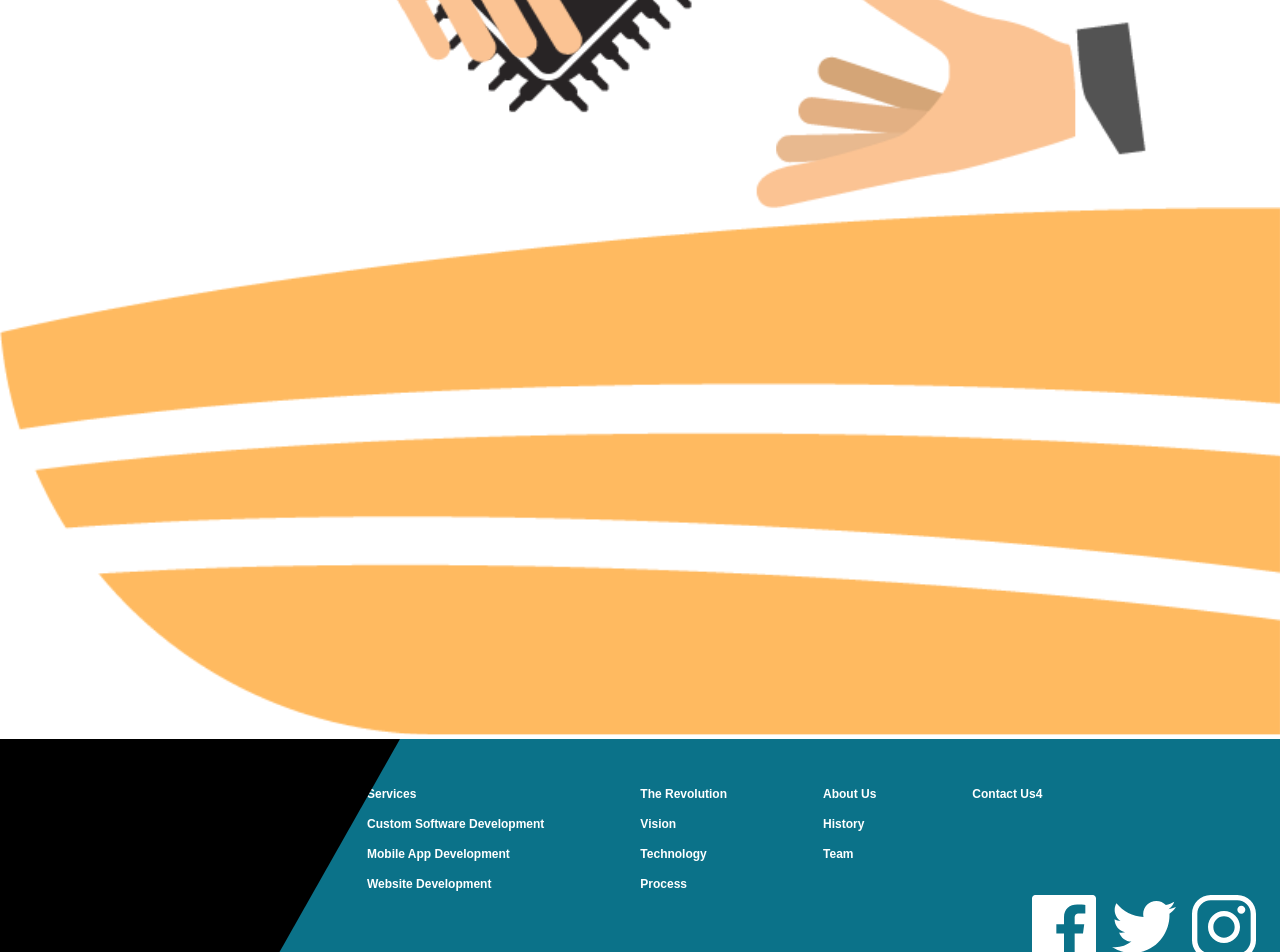
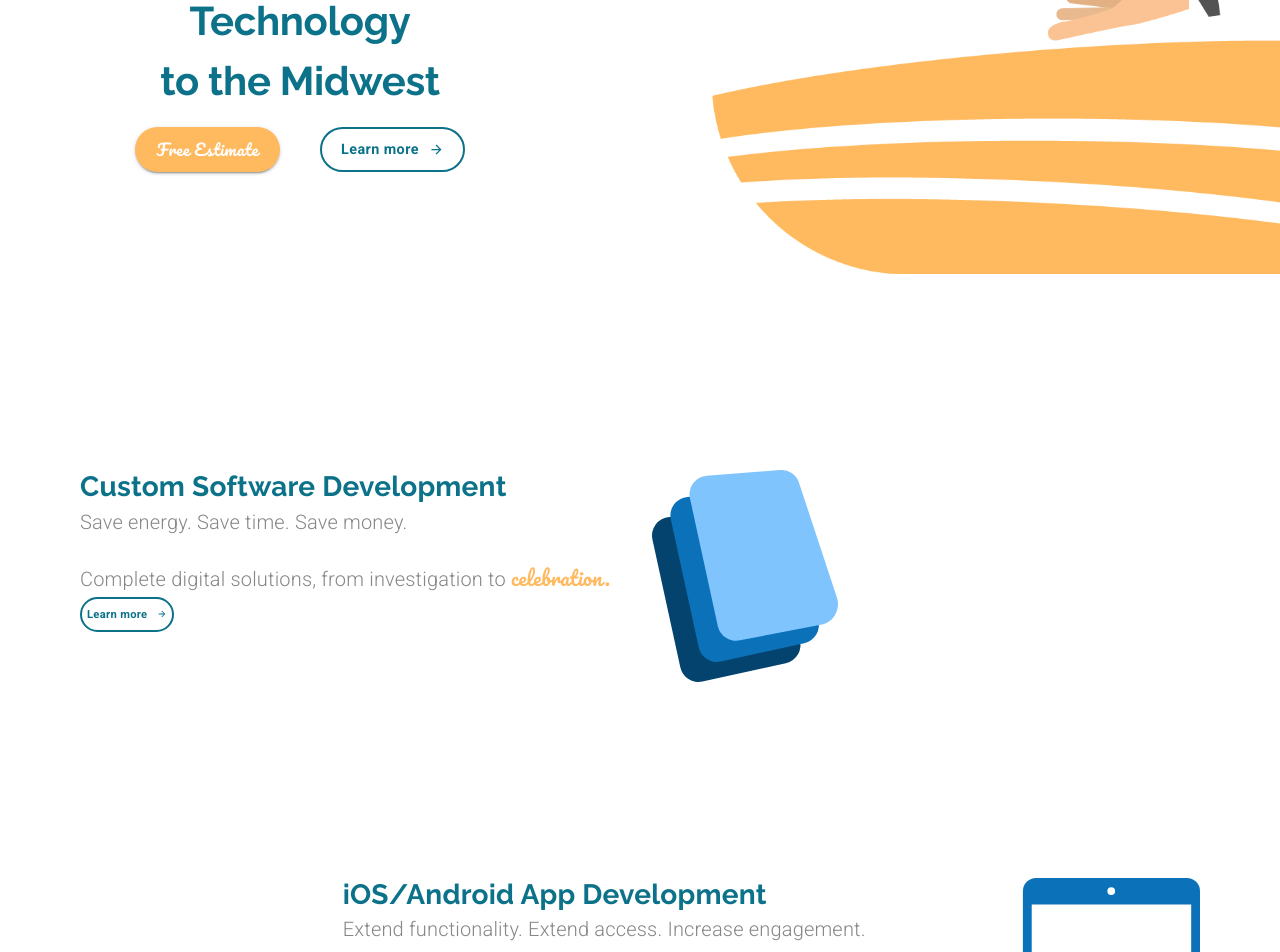
Before and after one commit to Full-Stack-Development-Training/material-ui-app, a React (Create React App) app: page / in a window 1280 px wide. Shown: the part 320-1272 px from the top of the page. Built offline with nearby package versions, Linux system fonts and the light colour scheme.

Commit message:
Update langing page

```diff
--- a/src/components/LandingPage.js
+++ b/src/components/LandingPage.js
@@ -1,16 +1,94 @@
 import React from 'react';
 import Lottie from 'react-lottie';
-import { makeStyles } from '@material-ui/styles';
-
+import { makeStyles, useTheme } from '@material-ui/styles';
+import { Grid, Button, Typography } from '@material-ui/core';
+import { useMediaQuery } from '@material-ui/core';
+import ButtonArrow from '../components/ui/ButtonArrow'
 import animationData from '../animations/landinganimation/data'
+import customSoftwareIcon from '..//assets/Custom Software Icon.svg'
+import mobileAppsIcon from '../assets/mobileIcon.svg'
 
 const useStyles = makeStyles(theme => ({
+  animation: {
+    maxWidth: '50em',
+    minWidth: '21em',
+    marginTop: '2em',
+    marginLeft: '10%',
+    [theme.breakpoints.down("sm")]: {
+      maxWidth: '30em'
+    }
+  },
+  estimateButton: {
+    ...theme.typography.estimate,
+    backgroundColor: theme.palette.common.arcOrange,
+    borderRadius: 50,
+    height: 45,
+    width: 145,
+    marginRight: 40,
+    '&:hover': {
+      backgroundColor: theme.palette.secondary.light
+    }
+  },
+  buttonContainer: {
+    marginTop: '1em'
+  },
+  learnButtonHero: {
+    ...theme.typography.learnButton,
+    fontSize: "0.9rem",
+    height: 45,
+    width: 145
+  },
+  mainContainer: {
+    marginTop: '5em',
+    [theme.breakpoints.down("md")]: {
+      marginTop: "3em"
+    },
+    [theme.breakpoints.down("xs")]: {
+      marginTop: "2em"
+    },
+  },
+  herotTextContainer:{
+    minWidth: '21.5em',
+    marginLeft: '1em',
+    [theme.breakpoints.down("xs")]: {
+      marginLeft: 0
+    }
+  },
+  specialText: {
+    fontFamily: 'Pacifico',
+    color: theme.palette.common.arcOrange
+  },
+  learnButton: {
+    ...theme.typography.learnButton,
+    fontSize: '0.7rem',
+    height: 35,
+    padding: 5,
+    [theme.breakpoints.down("sm")]: {
+      marginBottom: '2em'
+    }
 
+  },
+  subtitle: {
+    marginBottom: '1em'
+  },
+  icon: {
+    marginLeft: '2em',
+    [theme.breakpoints.down("xs")]: {
+      marginLeft: 0
+    }
+  },
+  serviceContainer: {
+    marginTop: '12em',
+    [theme.breakpoints.down("sm")]: {
+      padding: 25
+    }
+  }
 }))
 
 const LandingPage = () => {
   const classes = useStyles()
-
+  const theme = useTheme()
+  const matchesSM = useMediaQuery(theme.breakpoints.down('sm'))
   const defaultOpions = {
       loop: true,
       autoplay: true,
@@ -20,7 +98,87 @@ const LandingPage = () => {
       }
   }
 
-  return <Lottie options={defaultOpions} height={"100%"} width={"100%"} />
+  return (
+    <>
+    <Grid container direction="column" className={classes.mainContainer}>
+      <Grid item> {/*-----Hero Block-----*/}
+        <Grid container justifyContent='flex-end' alignItems='center' direction="row">
+          <Grid sm item className={classes.herotTextContainer}>
+            <Typography variant='h2' align='center'>
+              Bringing West coast Technology<br />to the Midwest
+            </Typography>
+            <Grid container justifyContent='center' className={classes.buttonContainer}>
+              <Grid item>
+                <Button variant="contained" className={classes.estimateButton}>
+                  Free Estimate
+                </Button>
+              </Grid>
+              <Grid item>
+                <Button variant="outlined" className={classes.learnButtonHero}>
+                  <span style={{marginRight: 10}}>Learn more</span>
+                  <ButtonArrow width={15} height={15} fill={theme.palette.common.arcBlue} />
+                </Button>
+              </Grid>
+            </Grid>
+          </Grid>
+          <Grid sm item className={classes.animation}>
+            <Lottie options={defaultOpions} height={"100%"} width={"100%"} />
+          </Grid>
+        </Grid>
+      </Grid>
+      <Grid item> {/*-----Custom Software Block-----*/}
+        <Grid container direction='row' justifyContent={matchesSM ? 'center' : undefined} className={classes.serviceContainer}>
+          <Grid item style={{marginLeft: matchesSM ? 0 : '5em', textAlign: matchesSM ? 'center' : undefined}}>
+            <Typography variant='h4'>
+              Custom Software Development
+            </Typography>
+            <Typography variant='subtitle1' className={classes.subtitle}>
+              Save energy. Save time. Save money.
+            </Typography>
+            <Typography variant='subtitle1'>
+              Complete digital solutions, from investigation to {" "}
+              <span style={{marginRight: 10}} className={classes.specialText}>celebration.</span>
+            </Typography>
+            <Button variant='outlined' className={classes.learnButton}>
+              <span style={{marginRight: 10}}>
+                Learn more
+              </span>
+              <ButtonArrow width={10} height={10} fill={theme.palette.common.arcBlue} />
+            </Button>
+          </Grid>
+          <Grid item>
+            <img alt='custom software icon' src={customSoftwareIcon} className={classes.icon} />
+          </Grid>
+        </Grid>
+      </Grid>
+    </Grid>
+    <Grid item> {/*-----iOS/Android Block-----*/}
+        <Grid container direction='row' justifyContent={matchesSM ? 'center' : 'flex-end'} className={classes.serviceContainer}>
+          <Grid item style={{ textAlign: matchesSM ? 'center' : undefined }}>
+            <Typography variant='h4'>
+              iOS/Android App Development
+            </Typography>
+            <Typography variant='subtitle1' className={classes.subtitle}>
+              Extend functionality. Extend access. Increase engagement.
+            </Typography>
+            <Typography variant='subtitle1'>
+              Integrate your web experience or create a standalone app {matchesSM ? null : <br />} with eirther mobile platform.
+            </Typography>
+            <Button variant='outlined' className={classes.learnButton}>
+              <span style={{marginRight: 10}}>
+                Learn more
+              </span>
+              <ButtonArrow width={10} height={10} fill={theme.palette.common.arcBlue} />
+            </Button>
+          </Grid>
+          <Grid item style={{marginRight: matchesSM ? 0 : '5em'}}>
+            <img alt='mobile phone icon' src={mobileAppsIcon} className={classes.icon} />
+          </Grid>
+        </Grid>
+      </Grid>
+
+    </>
+    )
 
 }
 
--- /dev/null
+++ b/src/components/ui/ButtonArrow.js
@@ -0,0 +1,26 @@
+import React from "react";
+import PropTypes from 'prop-types';
+
+const ButtonArrow = (props) => {
+  return (
+    <svg
+      className={props.class}
+      xmlns="http://www.w3.org/2000/svg"
+      width={props.width}
+      height={props.height}
+      fill={props.fill}
+      viewBox="0 0 18 18"
+    >
+      <path d="M9 3L7.94 4.06l4.19 4.19H3v1.5h9.13l-4.19 4.19L9 15l6-6z" />
+    </svg>
+  );
+}
+
+ButtonArrow.propTypes = {
+  class: PropTypes.string.isRequired,
+  width: PropTypes.number.isRequired,
+  height: PropTypes.number.isRequired,
+  fill: PropTypes.string.isRequired,
+}
+
+export default ButtonArrow;
--- a/src/components/ui/Footer.js
+++ b/src/components/ui/Footer.js
@@ -1,4 +1,5 @@
 import React from "react";
+import PropTypes from 'prop-types';
 import { Link } from "react-router-dom";
 import { makeStyles } from "@material-ui/styles";
 import footerAdornment from '../../assets/Footer Adornment.svg'
@@ -78,7 +79,7 @@ const Footer = (props) => {
               Custom Software Development
             </Grid>
             <Grid item component={Link} to="/mobileapps" onClick={()=>{props.setValue(1); props.setSelectedIndex(2)}} className={classes.link}>
-              Mobile App Development
+              iOS/Android App Development
             </Grid>
             <Grid item component={Link} to="/websites" onClick={()=>{props.setValue(1); props.setSelectedIndex(3)}} className={classes.link}>
               Website Development
@@ -164,5 +165,9 @@ const Footer = (props) => {
     </footer>
 }
 
+Footer.propTypes = {
+  setValue: PropTypes.func.isRequired,
+  setSelectedIndex: PropTypes.func.isRequired,
+}
 
 export default Footer
--- a/src/components/ui/Header.js
+++ b/src/components/ui/Header.js
@@ -1,4 +1,5 @@
 import React, {useState, useEffect, useMemo} from "react";
+import PropTypes from 'prop-types';
 import {Link} from 'react-router-dom'
 import { makeStyles } from "@material-ui/styles"
 import {
@@ -135,7 +136,7 @@ const handleClick = (e) => {
   setOpenMenu(true)
 }
 
-const handleClose = (e) => {
+const handleClose = () => {
   setAnchorEl(null)
   setOpenMenu(false)
 }
@@ -161,7 +162,7 @@ const menuOptions = useMemo(
     selectedIndex: 1
   },
   {
-    name: "Mobile App Development",
+    name: "iOS/Android App Development",
     link: "/mobileapps",
     activeIndex: 1,
     selectedIndex: 2
@@ -367,3 +368,10 @@ return (
   </React.Fragment>
   )
 }
+
+Header.propTypes = {
+  value: PropTypes.string.isRequired,
+  selectedIndex: PropTypes.number.isRequired,
+  setValue: PropTypes.func.isRequired,
+  setSelectedIndex: PropTypes.func.isRequired,
+}
--- a/src/components/ui/Theme.js
+++ b/src/components/ui/Theme.js
@@ -2,18 +2,19 @@ import { createTheme } from '@material-ui/core/styles';
 
 const arcBlue = '#0B7289'
 const arcOrange = '#FFBA60'
+const arcGrey = '#868686'
 
 export default createTheme({
     palette: {
         common: {
-          arcBlue: `${arcBlue}`,
-          arcOrange: `${arcOrange}`
+          arcBlue: arcBlue,
+          arcOrange: arcOrange
         },
         primary: {
-            main: `${arcBlue}`
+            main: arcBlue
         },
         secondary: {
-            main: `${arcOrange}`
+            main: arcOrange
         }
     },
     typography: {
@@ -28,6 +29,38 @@ export default createTheme({
           fontSize: '1rem',
           textTransform: 'none',
           color: '#fff'
+        },
+        h2: {
+          fontFamily: 'Raleway',
+          fontWeight: 700,
+          fontSize: '2.5rem',
+          color: arcBlue,
+          lineHeight: 1.5
+        },
+        h3: {
+          fontFamily: 'Pacifico',
+          fontSize: '2.5rem',
+          color: arcBlue
+        },
+        h4: {
+          fontFamily: 'Raleway',
+          fontSize: '1.75rem',
+          color: arcBlue,
+          fontWeight: 700
+        },
+        subtitle1: {
+          fontSize: '1.25rem',
+          fontWeight: 300,
+          color: arcGrey
+        },
+        learnButton: {
+          borderColor: arcBlue,
+          color: arcBlue,
+          borderWidth: 2,
+          textTransform: "none",
+          borderRadius: 50,
+          fontFamily: "Roboto",
+          fontWeight: "bold",
         }
     }
 })
```
Also changed, not shown: 1 other file (tests, documents, lock files or other folders).
